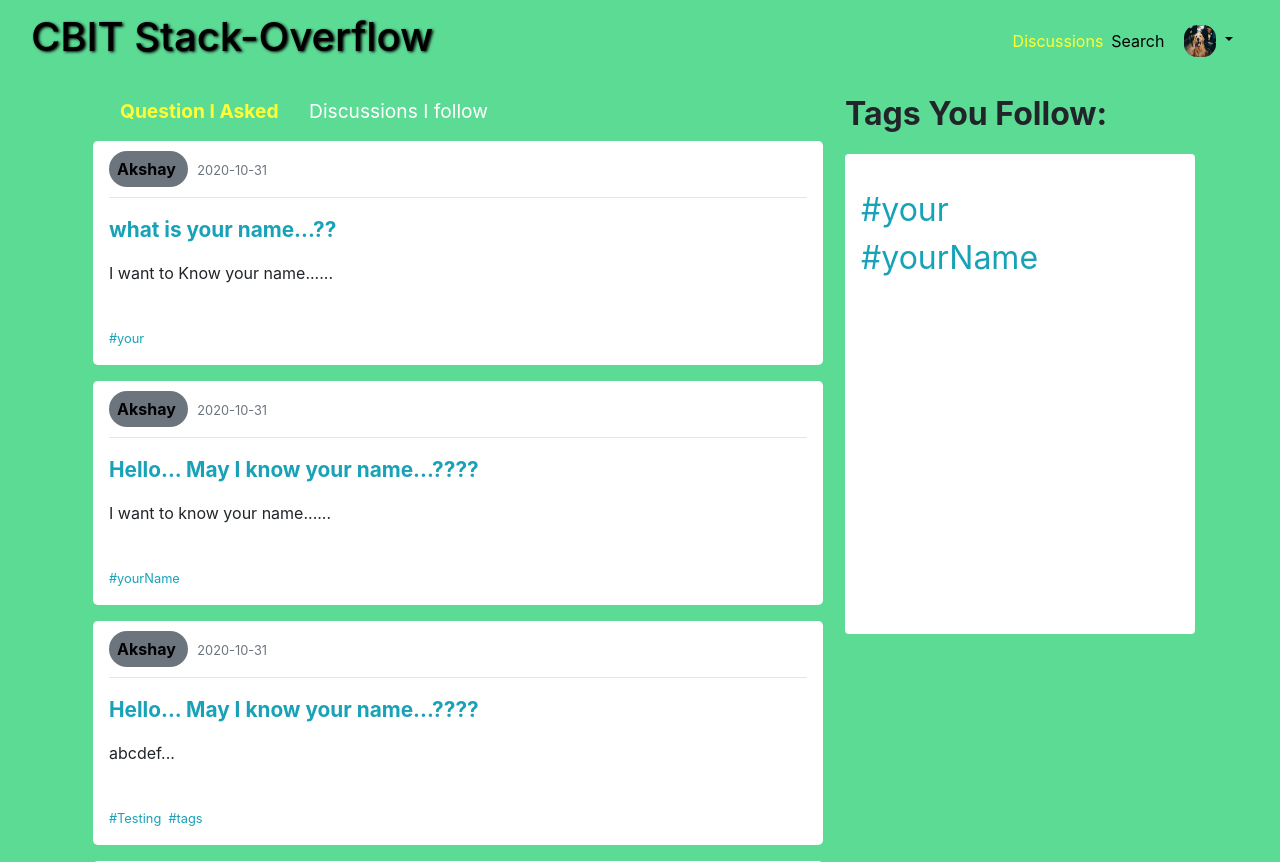
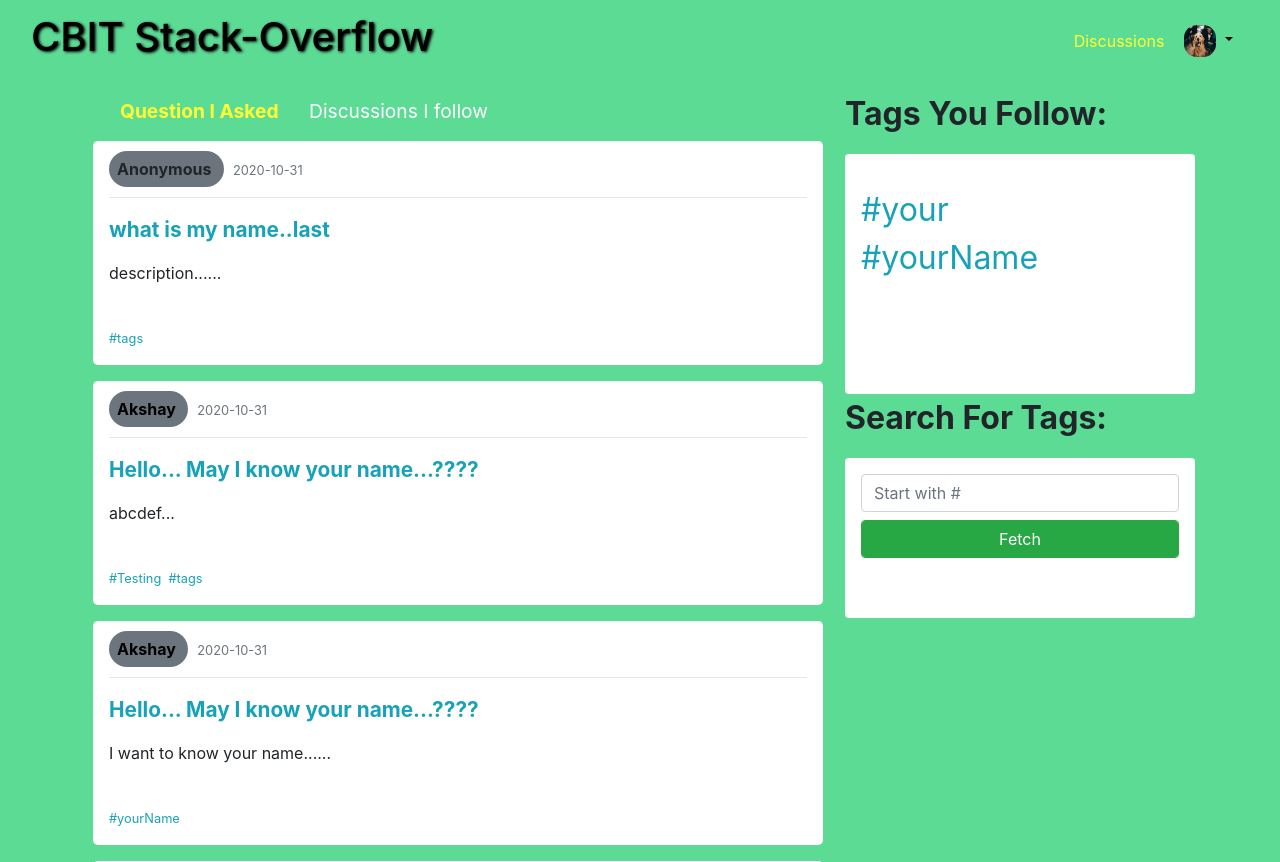
Before and after one commit to cbitosc/HTF20-Team-12, a Flask app: page /QuestionsPage/ in a window 1280 px wide. Shown: the top 862 px of the page. Run offline with Flask 2, Linux system fonts and the light colour scheme; the visitor is signed in with stand-in values (Sample User, id 1); data comes from the database, SQL or seed files in the repository; both versions use the stored data as it was after the commit.

Commit message:
minor changes

```diff
--- a/project/discussions/routes.py
+++ b/project/discussions/routes.py
@@ -1,4 +1,4 @@
-from flask import  render_template, url_for, Blueprint, session, request, escape, redirect
+from flask import  render_template, url_for, Blueprint, session, request, escape, redirect, flash
 from project.models import db,User, QuestionThreads, Tags, DTags, Answers, AnswerVotes, TagsFollowing, QFollowing
 from project.discussions.forms import QuestionForm, AnswerForm
 from sqlalchemy import and_
@@ -211,3 +211,19 @@
 				return "FOLLOW"
 			else:
 				return "UNFOLLOW"
+
+@discussions.route('/fetchTags',methods=['POST'])
+def fetchTags():
+	if ('user_id' in session.keys()) and ('username' in session.keys()):
+
+		if request.method=="POST":
+			tagTitle=escape(request.form['tagname'])
+			if tagTitle=="":
+				flash("Tag Not Found...")
+				return redirect(url_for('users.homepage'))
+			tag=db.session.query(Tags).filter(Tags.Tagtitle==tagTitle).first()
+			if tag==None:
+				flash("Tag Not Found...")
+				return redirect(url_for('users.homepage'))
+
+			return redirect(url_for('discussions.TagInfo', tag_id=tag.Tagid))
--- a/project/models.py
+++ b/project/models.py
@@ -22,11 +22,11 @@
 		return tags_dict
 
 	def questions_asked(self):
-		ques_dict=db.session.query(QuestionThreads).filter(QuestionThreads.Qauthor==self.Uid).all()
+		ques_dict=db.session.query(QuestionThreads).filter(QuestionThreads.Qauthor==self.Uid).order_by(QuestionThreads.Qdate.desc()).all()
 		return ques_dict
 
 	def user_follows(self):
-		follows_dict=db.session.query(QuestionThreads).join(QFollowing, QuestionThreads.Qid==QFollowing.Question).filter(QFollowing.user_id==self.Uid).all()
+		follows_dict=db.session.query(QuestionThreads).join(QFollowing, QuestionThreads.Qid==QFollowing.Question).filter(QFollowing.user_id==self.Uid).order_by(QuestionThreads.Qdate.desc()).all()
 		return follows_dict
 
 
@@ -59,7 +59,8 @@
 		return tags
 
 	def get_answers(self):
-		answers=db.session.query(Answers).filter(Answers.AQid==self.Qid).all()
+		answers=list(db.session.query(Answers).filter(Answers.AQid==self.Qid).all())
+		answers.sort(reverse=True, key=lambda a:len(a.get_upvoters()))
 		return answers
 
 
--- a/project/templates/AnswersPage.html
+++ b/project/templates/AnswersPage.html
@@ -6,9 +6,13 @@
 	<div class="row" id="answersSection" >
 		<article id="post-{{question.Qid}}" class="col-12 col-sm-12 col-md-12 rounded-lg bg-white p-3 m-2" >
 			<span class="ProfileInfo rounded-pill bg-secondary p-2 text-center">
+				{% if question.QAnonymous==0 %}
 				<a href="{{url_for('users.profile',userName=question.get_author().Uusername)}}" class="userNameLink">
 				<strong>{{question.get_author().Uusername}}</strong>
 				</a>
+				{% else %}
+				<strong>Anonymous</strong>
+				{% endif %}
 			</span>
 			&nbsp;
 			<span >
--- a/project/templates/layout.html
+++ b/project/templates/layout.html
@@ -29,8 +29,8 @@
             <div class="collapse navbar-collapse" id="navbarToggler1" >
               <ul class="nav navbar-nav navbar-right ml-auto" >
                 <li ><a href="{{url_for('discussions.QuesPage')}}" id="FeedPage" class=" mx-1">Discussions</a></li>
-                <li ><a href="#" id="SearchPage" class=" mx-1">Search</a></li>
-                <!-- <li><a href="#" id="DiscussionPage" class=" mx-1">Link3</a></li> -->
+               <!--  <li ><a href="#" id="SearchPage" class=" mx-1">Search</a></li>
+               -->  <!-- <li><a href="#" id="DiscussionPage" class=" mx-1">Link3</a></li> -->
                <!--  <li><a href="#" id="SearchPage" class="nav-link mx-1"><i class="fa fa-search"></i>Search</a></li>
               </ul> -->
             </div>
@@ -81,13 +81,30 @@
 
               <!-- Tags Section -->
               <p style="font-size: 200%;font-weight: bold;">Tags You Follow:</p>
-              <div class=" mt-2 overflow-auto bg-white rounded p-3" style=" height: 30em;" >
+              <div class=" mt-2 overflow-auto bg-white rounded p-3" style=" height: 15em;" >
                   <p></p>
                   {% for tag in Tags %}
                       <div>
                         <a class="text-info" style=" font-size:200%;" href="{{url_for('discussions.TagInfo', tag_id=tag.Tagid)}}">{{tag.Tagtitle}}</a>
                       </div>
                   {% endfor %}
+              </div>
+
+              <p style="font-size: 200%;font-weight: bold;">Search For Tags:</p>
+              <div class=" mt-2 overflow-auto bg-white rounded p-3" style=" height: 10em;" >
+                  <form action="{{url_for('discussions.fetchTags')}}" class="form" id="FetchTags"  method="post">
+                      <input type="text" class="form-control" placeholder="Start with #" name="tagname" />
+                      <input type="submit" class="form-control btn btn-success mt-2" name="submit" value="Fetch" />
+                      <div class="form-group mt-3 text-danger" >
+                        {% with messages=get_flashed_messages() %}
+                          {% if messages %}
+                            {% for message in messages %}
+                              <small>{{message}}</small>
+                            {% endfor %}
+                          {% endif %}
+                        {% endwith %}
+                      </div>
+                  </form>
               </div>
 
             </div>
--- a/project/templates/questions.html
+++ b/project/templates/questions.html
@@ -1,9 +1,13 @@
 {% for question in questions %}
 	<article id="post-{{question.Qid}}" class="col-12 col-sm-12 col-md-12 rounded-lg bg-white p-3 m-2" >
 	<span class="ProfileInfo rounded-pill bg-secondary p-2 text-center">
+		{% if question.QAnonymous==0 %}
 		<a href="{{url_for('users.profile',userName=question.get_author().Uusername)}}" class="userNameLink">
 		<strong>{{question.get_author().Uusername}}</strong>
 		</a>
+		{% else %}
+		<strong>Anonymous</strong>
+		{% endif %}
 	</span>
 	&nbsp;
 	<span >
```
Also changed, not shown: project/Site.db, project/users/routes.py (line endings or trailing spaces).
